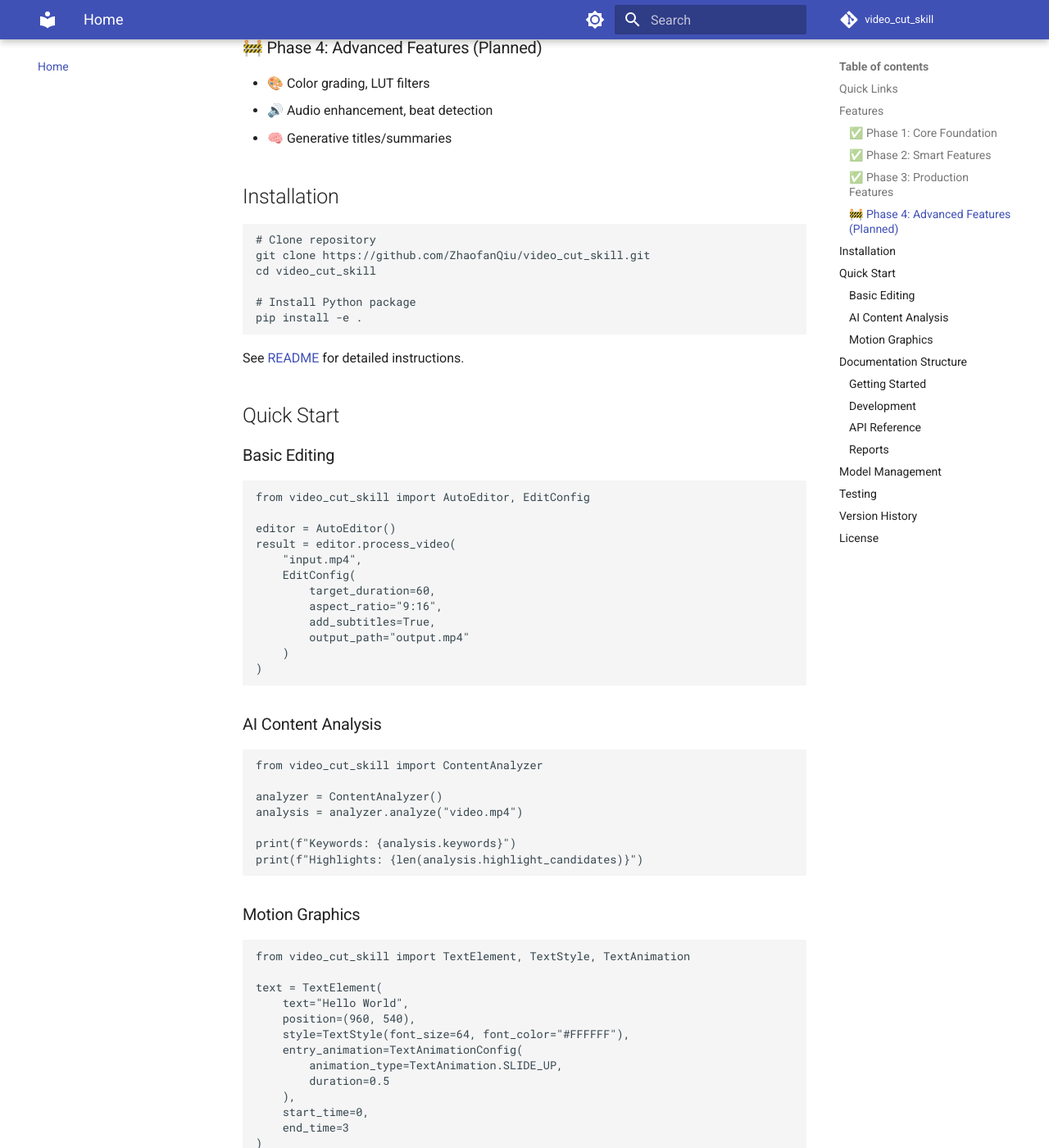
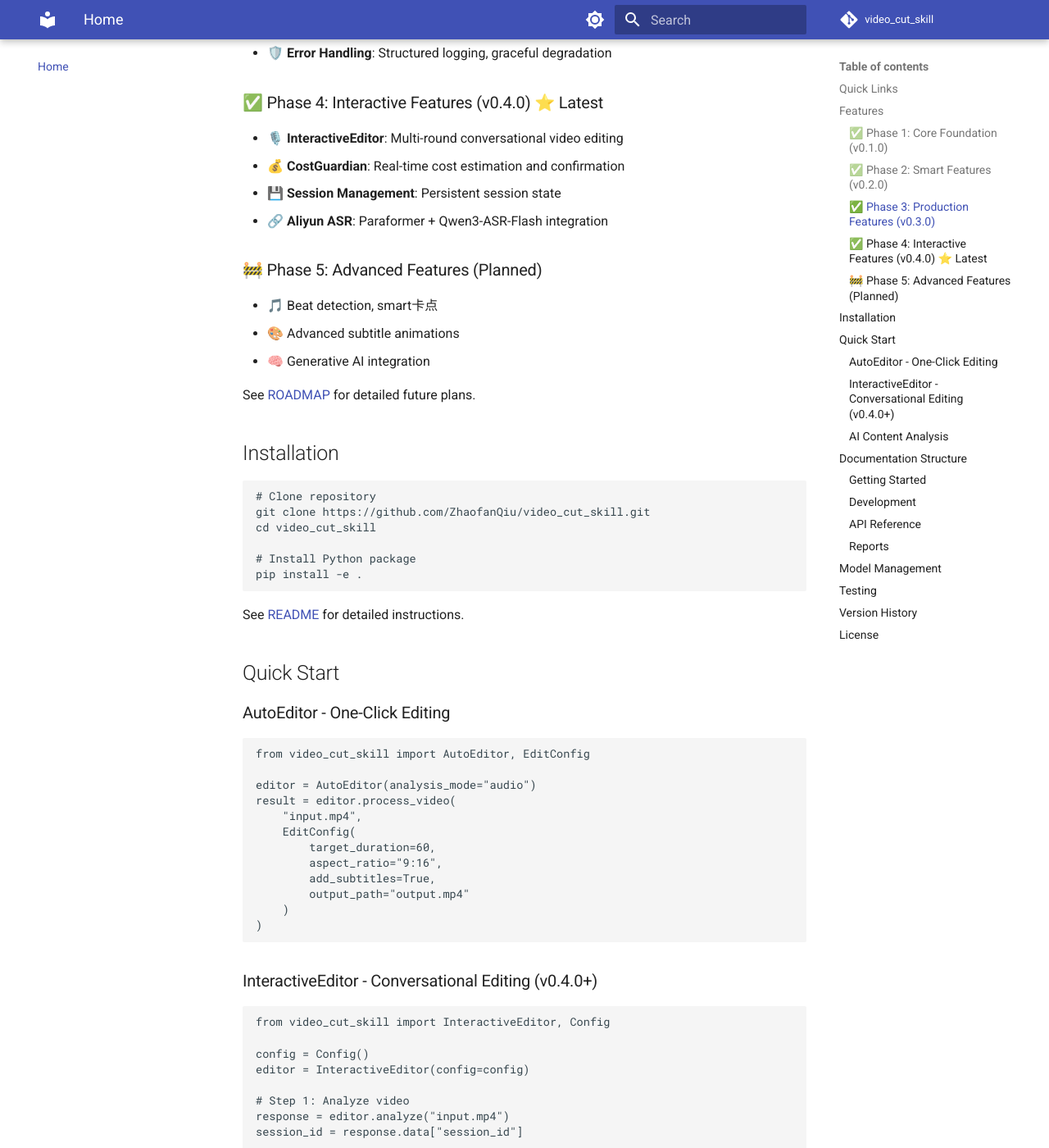
Before and after one commit to ZhaofanQiu/video_cut_skill, an MkDocs documentation site: the page built from docs/index.md, in a window 1280 px wide and 1400 px high, scrolled down 1199 px. Shown: the whole window at 82% size. Built offline with MkDocs 1.6.1 and Material for MkDocs 9.7.7, drawn with Linux system fonts in a browser that asks for light colours; comment, search, counter and statistics services are not loaded; some of the changed text lies outside the part shown.

Commit message:
docs: Add ROADMAP and update documentation index for v0.4.0
- Add ROADMAP.md with detailed future development plans
- Update docs/index.md with Phase 4 features and ROADMAP link
- Include version history and quick start for InteractiveEditor

````diff
--- a/docs/index.md
+++ b/docs/index.md
@@ -6,6 +6,8 @@
 
 - [GitHub Repository](https://github.com/ZhaofanQiu/video_cut_skill)
 - [README](https://github.com/ZhaofanQiu/video_cut_skill/blob/main/README.md) - Installation and quick start
+- [ROADMAP](../ROADMAP.md) - Future development plans
+- [CHANGELOG](../CHANGELOG.md) - Version history
 - [Model Management](models.md)
 - [API Reference](api/index.md)
 - [Testing Guide](testing-guide.md)
@@ -13,28 +15,36 @@
 
 ## Features
 
-### ✅ Phase 1: Core Foundation
+### ✅ Phase 1: Core Foundation (v0.1.0)
 - 🔧 **FFmpeg Engine**: Video cutting, merging, conversion
 - 🎵 **Speech Recognition**: Whisper integration for transcription
 - 📐 **Scene Detection**: Automatic scene segmentation
 - 📝 **Subtitle Generation**: SRT/ASS export
 
-### ✅ Phase 2: Smart Features
+### ✅ Phase 2: Smart Features (v0.2.0)
 - 🤖 **AI Content Analysis**: Speech + visual understanding
 - 🎯 **Smart Editing Strategy**: Platform adaptation, style selection
 - ✨ **Motion Graphics**: Dynamic text, shapes, easing animations
 - 🎬 **One-Click Editing**: AutoEditor automation
 
-### ✅ Phase 3: Production Features
+### ✅ Phase 3: Production Features (v0.3.0)
 - 🚀 **GPU Acceleration**: CUDA auto-detection
 - 💾 **Cache System**: Transcription and scene detection caching
 - 🔊 **Audio Enhancement**: LUFS normalization, noise reduction
 - 🛡️ **Error Handling**: Structured logging, graceful degradation
 
-### 🚧 Phase 4: Advanced Features (Planned)
-- 🎨 Color grading, LUT filters
-- 🔊 Audio enhancement, beat detection
-- 🧠 Generative titles/summaries
+### ✅ Phase 4: Interactive Features (v0.4.0) ⭐ Latest
+- 🎙️ **InteractiveEditor**: Multi-round conversational video editing
+- 💰 **CostGuardian**: Real-time cost estimation and confirmation
+- 💾 **Session Management**: Persistent session state
+- 🔗 **Aliyun ASR**: Paraformer + Qwen3-ASR-Flash integration
+
+### 🚧 Phase 5: Advanced Features (Planned)
+- 🎵 Beat detection, smart卡点
+- 🎨 Advanced subtitle animations
+- 🧠 Generative AI integration
+
+See [ROADMAP](../ROADMAP.md) for detailed future plans.
 
 ## Installation
 
@@ -51,12 +61,12 @@ See [README](https://github.com/ZhaofanQiu/video_cut_skill/blob/main/README.md)
 
 ## Quick Start
 
-### Basic Editing
+### AutoEditor - One-Click Editing
 
 ```python
 from video_cut_skill import AutoEditor, EditConfig
 
-editor = AutoEditor()
+editor = AutoEditor(analysis_mode="audio")
 result = editor.process_video(
     "input.mp4",
     EditConfig(
@@ -66,6 +76,30 @@ result = editor.process_video(
         output_path="output.mp4"
     )
 )
+```
+
+### InteractiveEditor - Conversational Editing (v0.4.0+)
+
+```python
+from video_cut_skill import InteractiveEditor, Config
+
+config = Config()
+editor = InteractiveEditor(config=config)
+
+# Step 1: Analyze video
+response = editor.analyze("input.mp4")
+session_id = response.data["session_id"]
+
+# Step 2: Edit with natural language
+edit_response = editor.edit(
+    session_id,
+    "Extract highlights about AI technology, keep it under 30 seconds"
+)
+
+# Step 3: Confirm and export
+if edit_response.state == "awaiting_confirm":
+    confirm_response = editor.confirm_edit(session_id)
+    print(f"Output: {confirm_response.data['output_path']}")
 ```
 
 ### AI Content Analysis
@@ -80,30 +114,14 @@ print(f"Keywords: {analysis.keywords}")
 print(f"Highlights: {len(analysis.highlight_candidates)}")
 ```
 
-### Motion Graphics
-
-```python
-from video_cut_skill import TextElement, TextStyle, TextAnimation
-
-text = TextElement(
-    text="Hello World",
-    position=(960, 540),
-    style=TextStyle(font_size=64, font_color="#FFFFFF"),
-    entry_animation=TextAnimationConfig(
-        animation_type=TextAnimation.SLIDE_UP,
-        duration=0.5
-    ),
-    start_time=0,
-    end_time=3
-)
-```
-
 See [README](https://github.com/ZhaofanQiu/video_cut_skill/blob/main/README.md) for more examples.
 
 ## Documentation Structure
 
 ### Getting Started
 - [README](https://github.com/ZhaofanQiu/video_cut_skill/blob/main/README.md) - Installation and quick start
+- [ROADMAP](../ROADMAP.md) - Development roadmap and future plans
+- [CHANGELOG](../CHANGELOG.md) - Version history
 - [Model Management](models.md) - Whisper model download guide
 - [Troubleshooting](troubleshooting.md) - Common issues and solutions
 - [Configuration](configuration.md) - Complete configuration reference
@@ -147,10 +166,13 @@ pytest tests/unit/ -v
 pytest tests/integration/ -v
 ```
 
+Current status: **433 passed, 4 skipped**
+
 ## Version History
 
-See [CHANGELOG](https://github.com/ZhaofanQiu/video_cut_skill/blob/main/CHANGELOG.md) for complete version history.
+See [CHANGELOG](../CHANGELOG.md) for complete version history.
 
+- **v0.4.0** (2026-03-16) - InteractiveEditor, Aliyun ASR, CostGuardian
 - **v0.3.1** (2026-03-14) - Unified AutoEditor, type safety, documentation
 - **v0.3.0** (2026-03-14) - SmartTranscriber, tiered transcription strategy
 - **v0.2.0** (2026-03-14) - Phase 2: AI Analysis, Strategy, Motion Graphics
````
Also changed, not shown: other parts of docs/index.md (+1 -0 lines), ROADMAP.md (+103 -208 lines).
